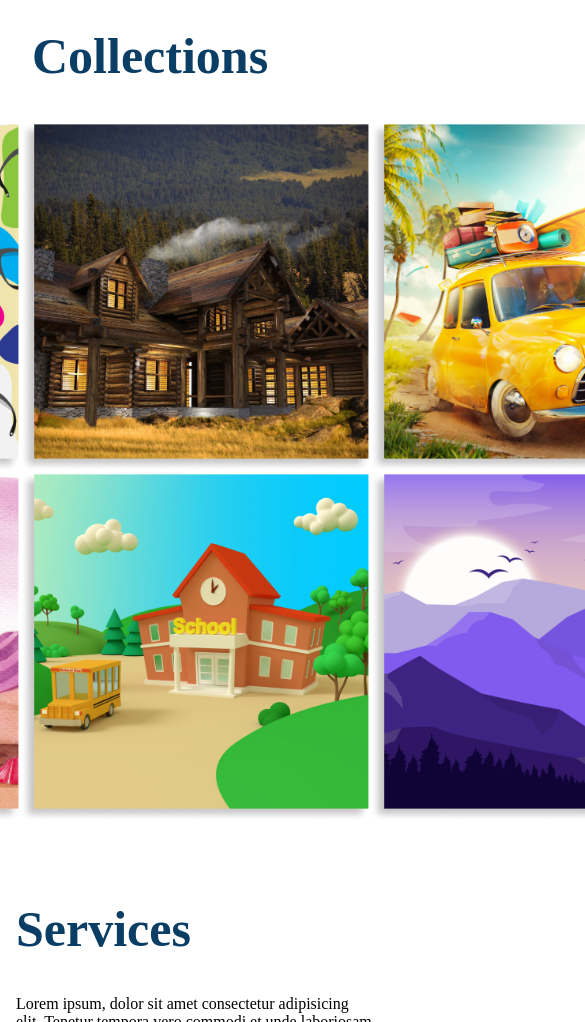
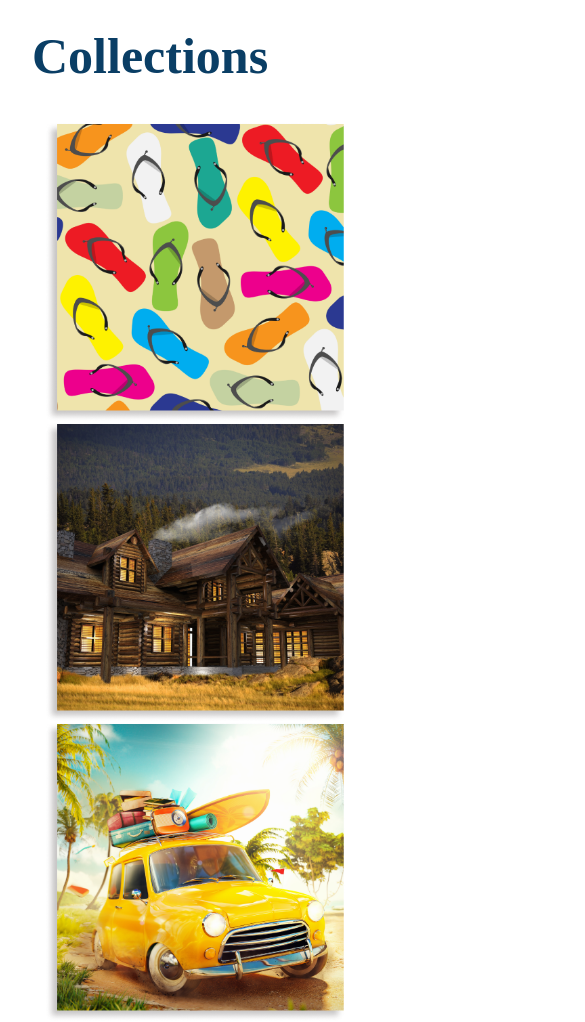
Before and after one commit to AhmedNagii/art-acadimy, a website built with Vite: page art-acadimy/index.html in a window 390 px wide. Shown: the part 980-2002 px from the top of the page, 585 px wide, since content can reach past the window. Built offline with nearby package versions, Linux system fonts and the light colour scheme; a web font is replaced by a local one.

Commit message:
collection section bug is fixed

```diff
--- a/art-acadimy/style.css
+++ b/art-acadimy/style.css
@@ -238,20 +238,31 @@ section{
 
 }
 
+.collection-img{
+  max-width: 350px;
+}
+
 .images-container {
   margin-top: 1em;
   display: grid;
-  grid-template-columns: repeat(auto-fill, 350px  );
+  grid-template-columns: repeat(3, 1fr );
   justify-content: center;
 max-width: 67em;
 }
-@media(min-width: 1024px) {
+@media(max-width: 1100px) {
   .images-container {
-    grid-template-columns: repeat(3, 350px);
+    grid-template-columns: repeat(2, 1fr);
 
   }
+  .collection-img{
+    max-width: 300px;
+  }
 }
-
+@media(max-width: 650px) {
+  .images-container {
+    grid-template-columns: 1fr
+  }
+}
 
 /*services section */
 .services-section {
```
